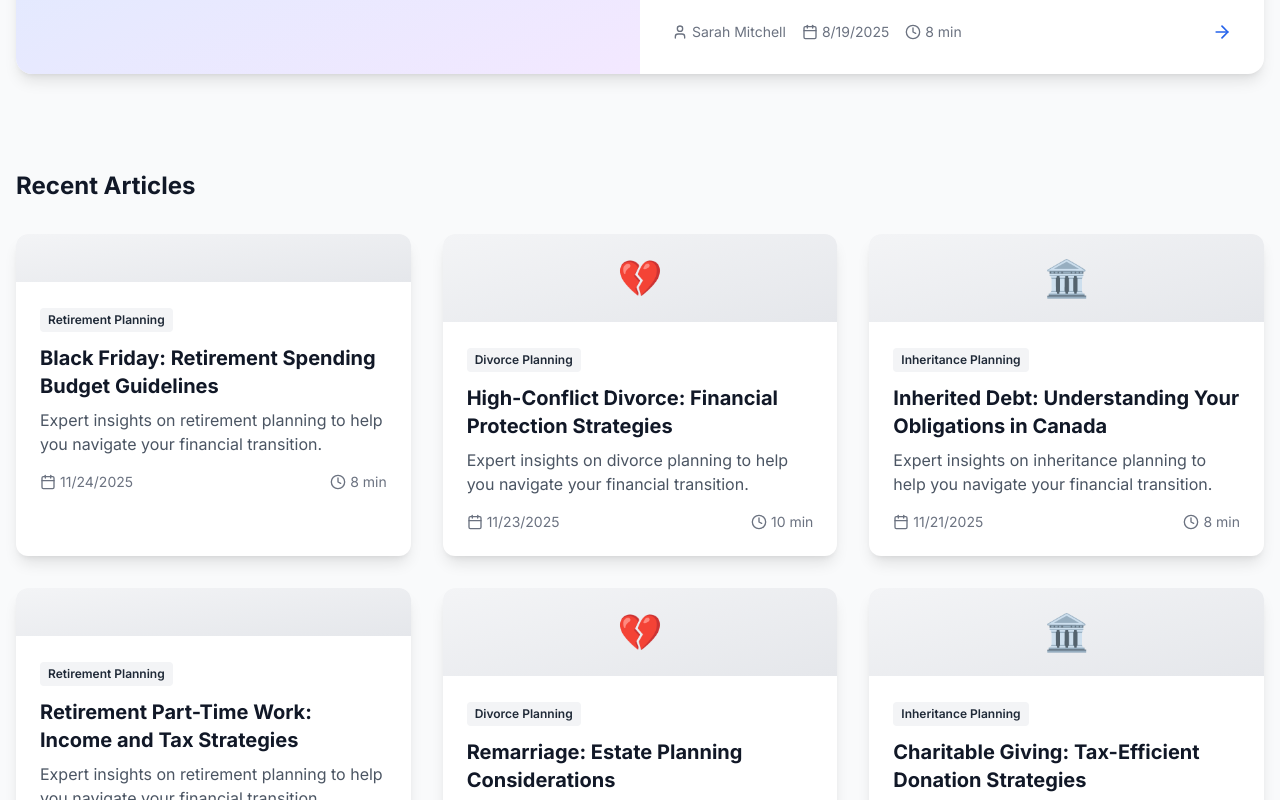
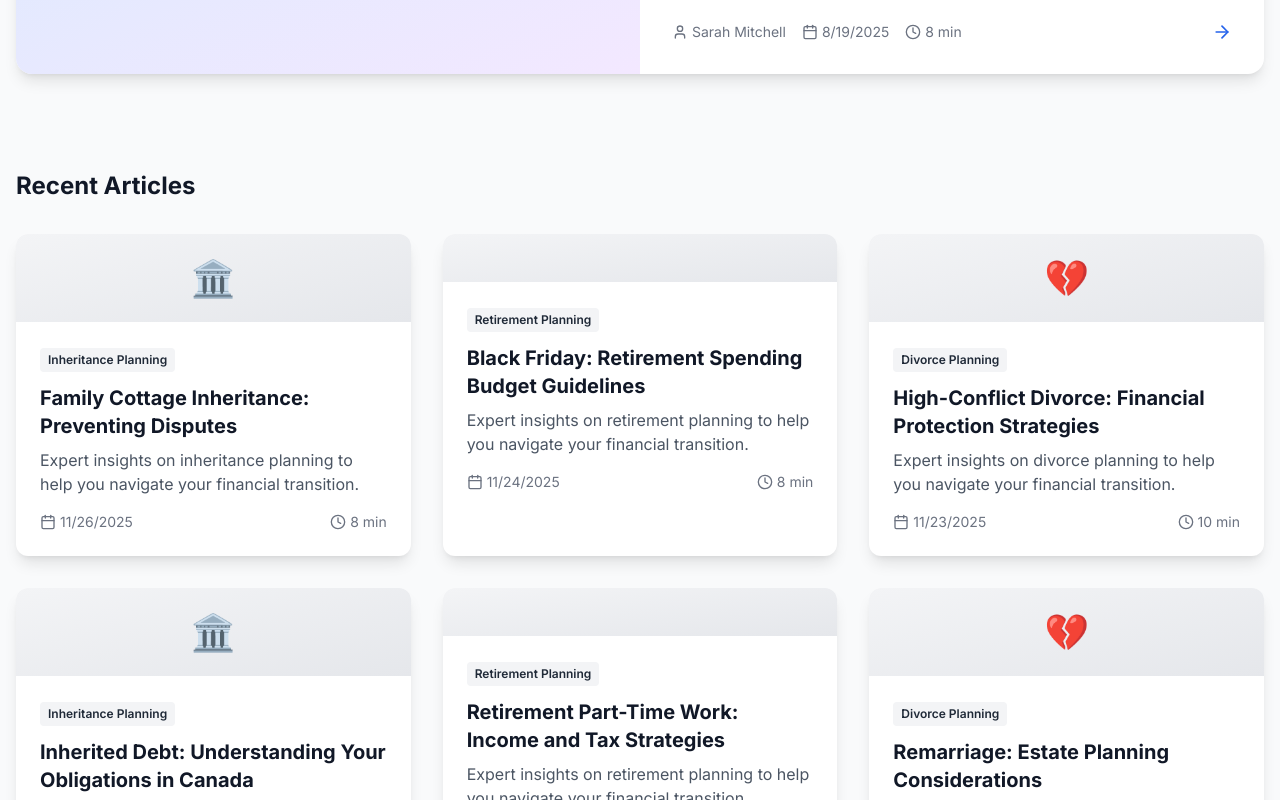
Before and after one commit to HustleHarder86/Investing, a Next.js app: page /blog in a window 1280 px wide. Shown: the part 737-1537 px from the top of the page. Built offline with nearby package versions, Linux system fonts and the light colour scheme; no server answers.

Commit message:
📚 Auto-publish scheduled blog post for 2025-11-26

```diff
--- a/content/blog-schedule.json
+++ b/content/blog-schedule.json
@@ -574,7 +574,7 @@
       "title": "Family Cottage Inheritance: Preventing Disputes",
       "category": "Inheritance Planning",
       "author": "Sarah Mitchell",
-      "status": "pending"
+      "status": "published"
     },
     {
       "date": "2025-11-27",
--- a/src/app/blog/page.tsx
+++ b/src/app/blog/page.tsx
@@ -10,6 +10,18 @@ export const metadata: Metadata = {
 
 // Blog posts data - in production, this would come from a CMS or database
 const blogPosts = [
+  {
+    slug: 'family-cottage-inheritance-disputes',
+    title: 'Family Cottage Inheritance: Preventing Disputes',
+    excerpt: 'Expert insights on inheritance planning to help you navigate your financial transition.',
+    author: 'Sarah Mitchell',
+    authorTitle: 'CFP®, Estate Planning Specialist',
+    date: '2025-11-26',
+    readTime: '8 min',
+    category: 'Inheritance Planning',
+    categorySlug: 'inheritance-planning',
+    featured: false
+  },
   {
     slug: 'black-friday-retirement-spending-budget',
     title: 'Black Friday: Retirement Spending Budget Guidelines',
```
Also changed, not shown: src/app/blog/family-cottage-inheritance-disputes/page.tsx (renamed from content/scheduled-posts/family-cottage-inheritance-disputes.tsx), 1 other file (tests, documents, lock files or other folders).
